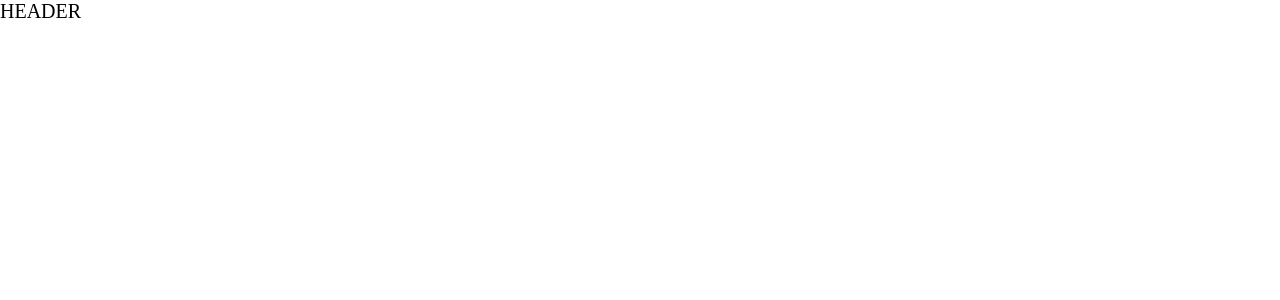
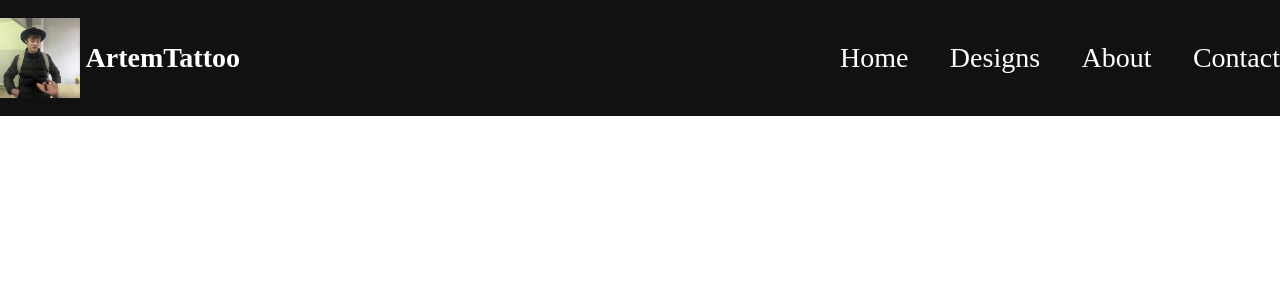
Before and after one commit to mutednew/tattoo-salon, a React (Vite) app: page / in a window 1280 px wide. Shown: the top 300 px of the page. Built offline with nearby package versions, Linux system fonts and the light colour scheme; a web font is replaced by a local one.

Commit message:
headerV1

```diff
--- a/src/App.jsx
+++ b/src/App.jsx
@@ -1,5 +1,6 @@
 import './App.css';
 import Home from "./pages/home/Home.jsx";
+import Header from "./components/header/Header.jsx";
 
 function App() {
 
--- a/src/components/header/Header.jsx
+++ b/src/components/header/Header.jsx
@@ -3,9 +3,22 @@ import cl from './Header.module.css';
 
 const Header = () => {
     return (
-        <div>
-            HEADER
-        </div>
+        <>
+            <div className={cl.wrapper}>
+                <div className={cl.container}>
+                    <div className={cl.logo}>
+                        <img src="/logo.jpg" alt="logo" />
+                        <h6>ArtemTattoo</h6>
+                    </div>
+                    <div className={cl.navigation}>
+                        <nav>Home</nav>
+                        <nav>Designs</nav>
+                        <nav>About</nav>
+                        <nav>Contact</nav>
+                    </div>
+                </div>
+            </div>
+        </>
     );
 };
 
--- a/src/components/header/Header.module.css
+++ b/src/components/header/Header.module.css
@@ -0,0 +1,45 @@
+.wrapper{
+    background-color: #111111;
+    width: 100%;
+    height: 116px;
+    display: flex;
+    align-items: center;
+    justify-content: center;
+}
+
+.container{
+    width: 100%;
+    max-width: 1440px;
+    display: flex;
+    align-items: center;
+    justify-content: space-between;
+    color: white;
+}
+
+.logo{
+    display: flex;
+    align-items: center;
+    width: 100%;
+    max-width: 240px;
+    justify-content: space-between;
+}
+.logo h6{
+    margin: 0;
+    font-size: 28px;
+}
+
+.container img{
+    width: 80px;
+    height: 80px;
+}
+
+.navigation{
+    width: 100%;
+    display: flex;
+    max-width: 440px;
+    justify-content: space-between;
+}
+
+.navigation nav{
+    font-size: 28px;
+}
```
Also changed, not shown: public/logo.jpg (added).
